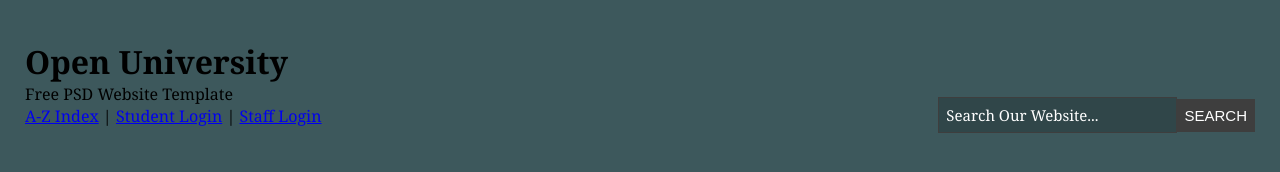
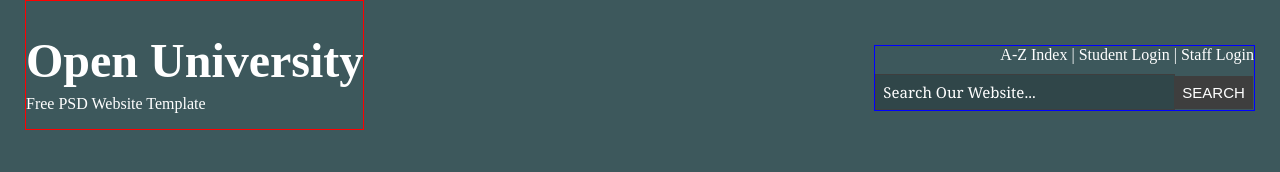
Before and after one commit to vedatimeri/PWWW20-21_Gr16, a plain HTML site: page index.html in a window 1280 px wide. Drawn offline with Linux system fonts and the light colour scheme.

Commit message:
Update style.css

```diff
--- a/style.css
+++ b/style.css
@@ -1,34 +1,41 @@
-* {
-    margin: 0;
-    padding: 0;
+body {
     background-color: #3d585c;
-}
-body{
     margin: 40px 25px 40px 25px;
-    font-family: 'Georgia', Arial, sans-serif ;
-}
-.logo h1{
-   color: #fff;
-}
-.logo p{
-    color: #fff;
-}
-.container{
-    float: right;
-    padding: 2px;
-    margin-top: -60px;
-    color: #fff;
 }
 
-.container a {
+header{
+    margin-top: -40px;
+}
+.left{
+    float: left;
+    border: 1px solid red;
+    margin-bottom: 10px;
+}
+.right{
+    float: right;
+    border: 1px solid blue;
+    margin-top: 45px;
+}
+
+.left h1{
+    color: #fff;
+     font-size: 36pt;
+
+ }
+ .left p{
+     color: #fff;
+     font-size: 12pt;
+     margin-top: -25px;
+}
+
+.menu-top {
+    color:white;
+    margin-left: 125px;
+}
+
+.menu-top a{
+    color:white;
     text-decoration: none;
-    color: #fff;
-    font-size: 13px;
-    text-align: center;
-}
-.search{
-    float: right;
-    margin-top: -40px;
 }
 
 input[type="search"]{
@@ -39,6 +46,7 @@ input[type="search"]{
     font-size:15px;
     font-family: 'Georgia', Arial, sans-serif;
     color: white;
+    width:300px;
 
 }
 input[type="search"]::placeholder{
```
